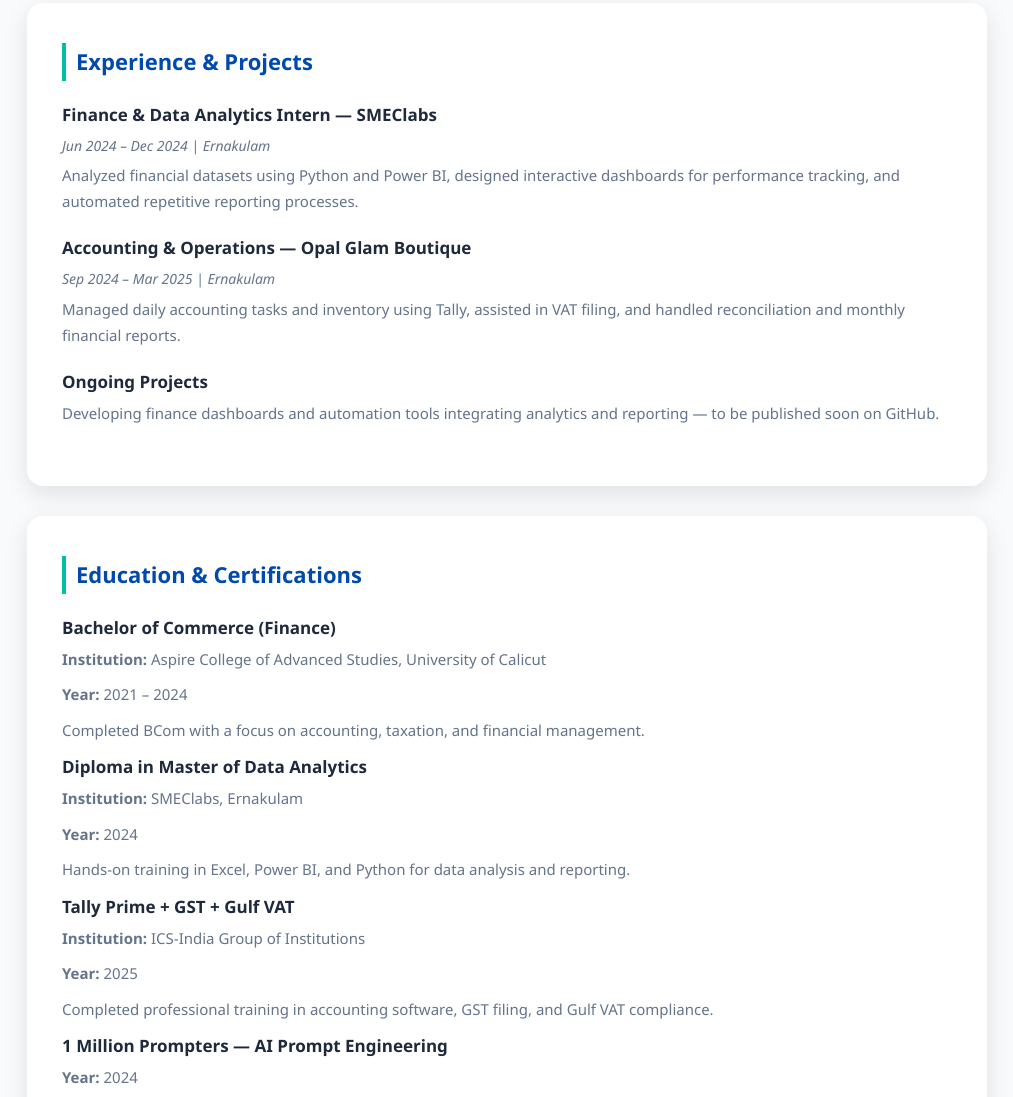
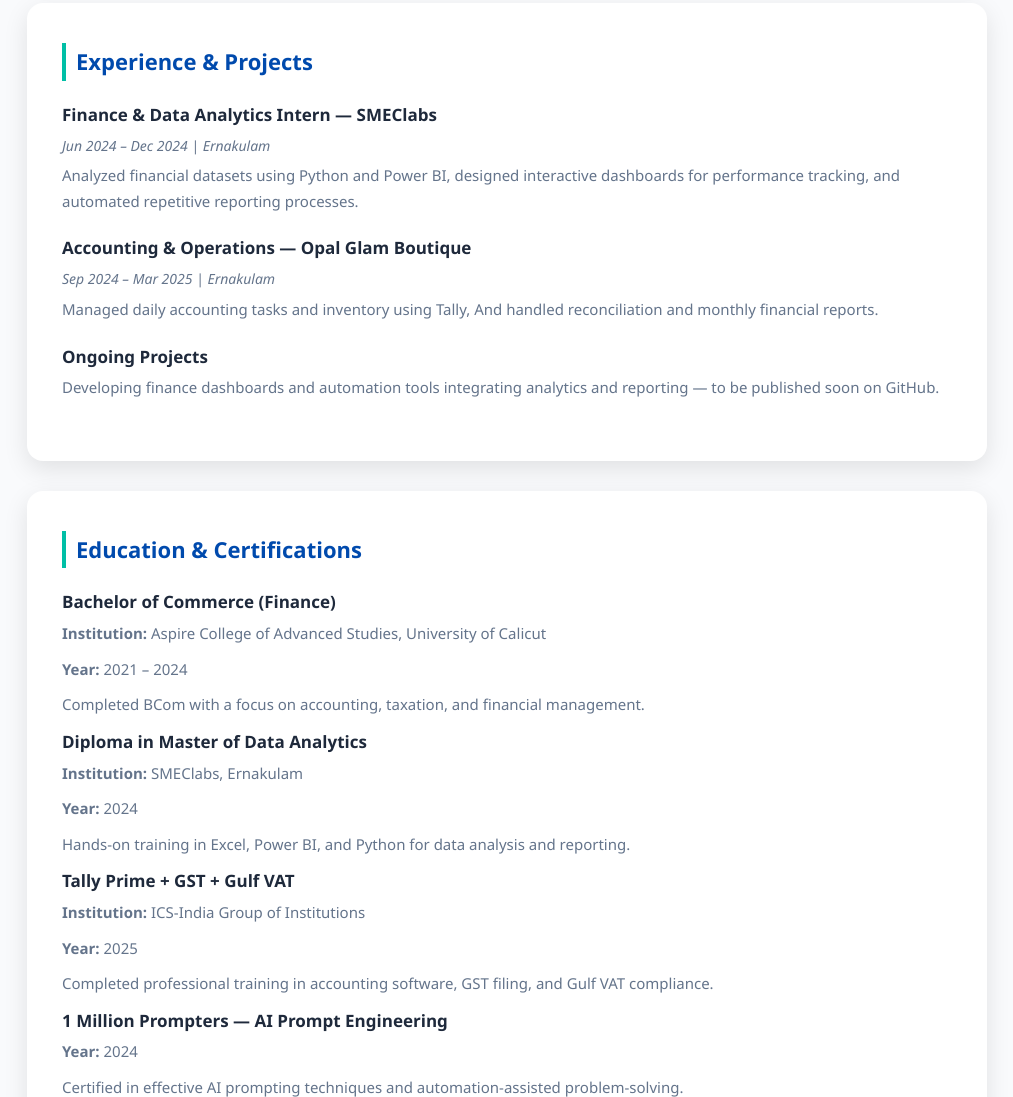
Before and after one commit to ShaheerWorkspace/web, a plain HTML site: page index.html in a window 1280 px wide. Shown: the part 895-1992 px from the top of the page, without its empty margins (133-1146 px from the left). Drawn offline with Linux system fonts and the light colour scheme.

Commit message:
Update index.html

```diff
--- a/index.html
+++ b/index.html
@@ -270,8 +270,8 @@
         <h3>Accounting & Operations — Opal Glam Boutique</h3>
         <em>Sep 2024 – Mar 2025 | Ernakulam</em>
         <p>
-          Managed daily accounting tasks and inventory using Tally, assisted in VAT filing,
-          and handled reconciliation and monthly financial reports.
+          Managed daily accounting tasks and inventory using Tally,
+          And handled reconciliation and monthly financial reports.
         </p>
       </div>
 
@@ -323,4 +323,5 @@
     Based in Palakkad, Kerala
   </footer>
 </body>
+
 </html>
```
